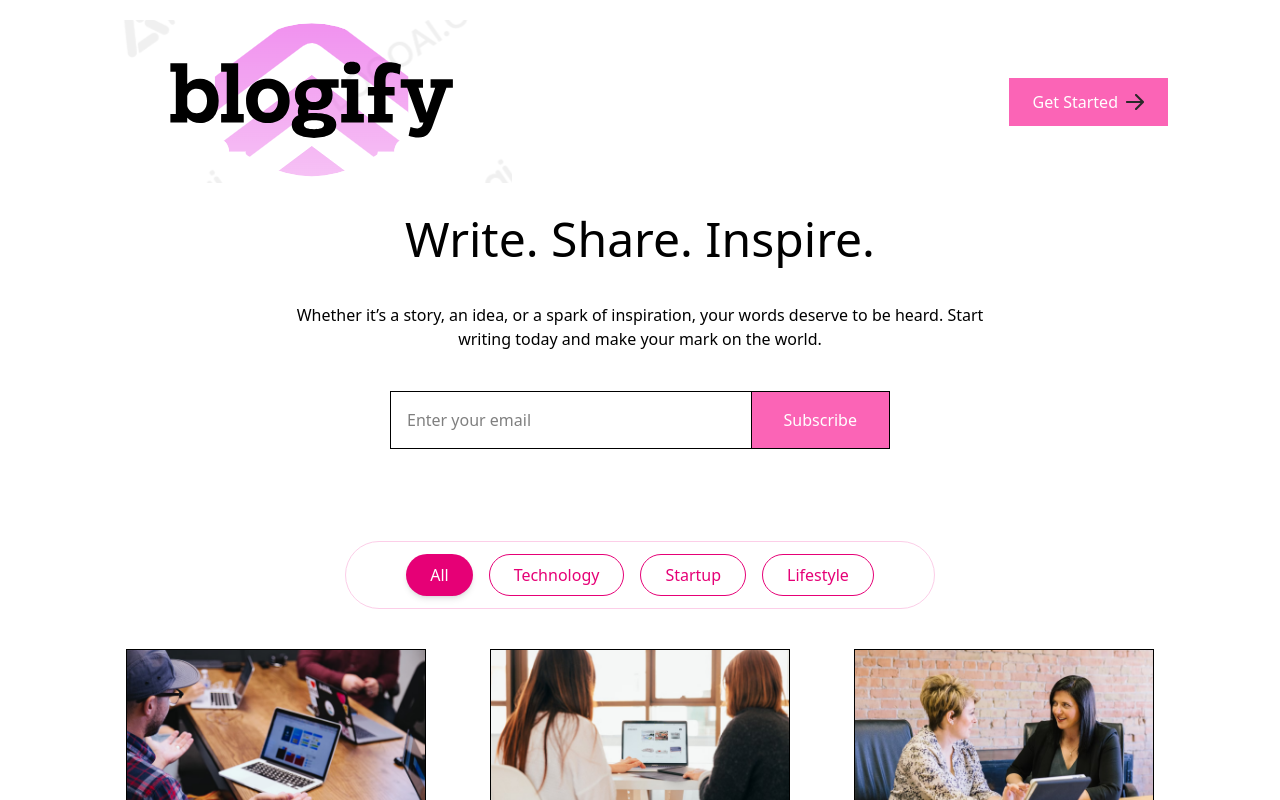
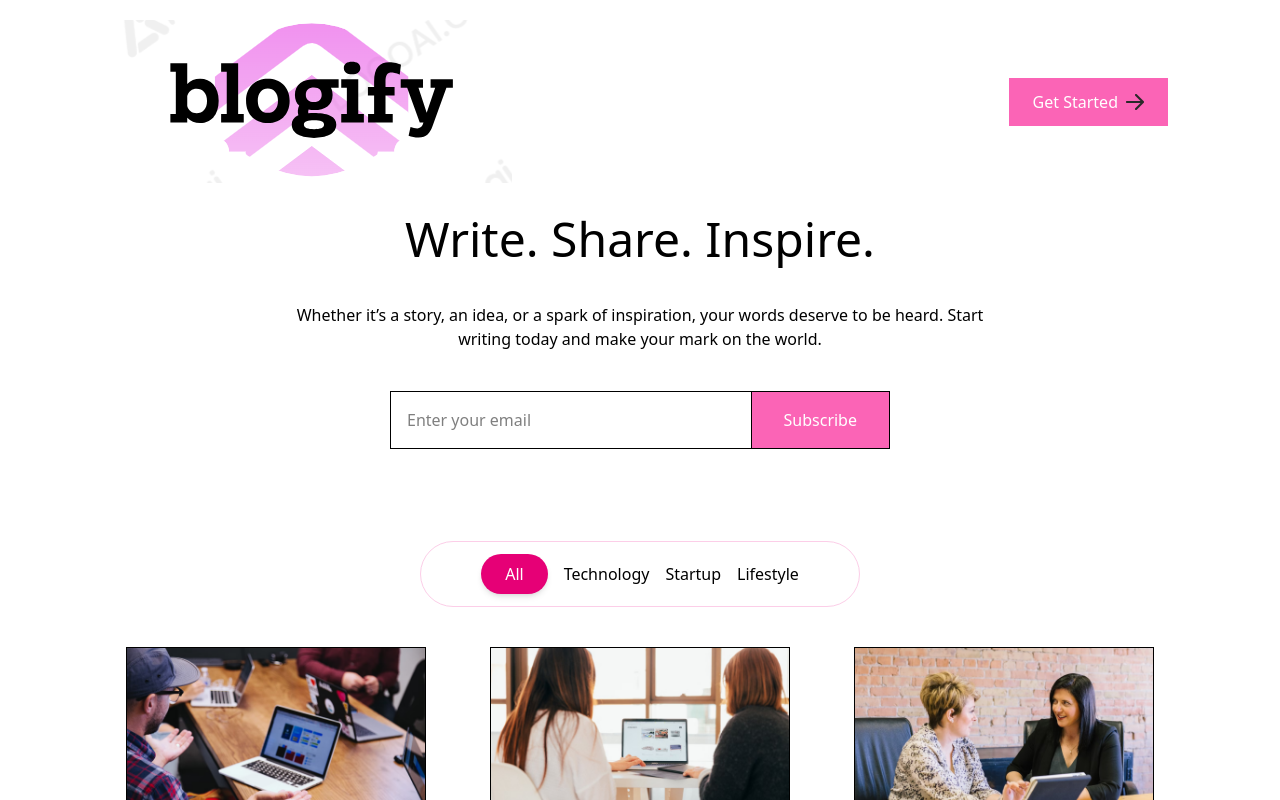
Before and after one commit to jindalharry07/Blogify, a Next.js app: page / in a window 1280 px wide. Shown: the top 800 px of the page. Built offline with nearby package versions, Linux system fonts and the light colour scheme.

Commit message:
Filering in blog items and footer is added

```diff
--- a/Assets/Assets.js
+++ b/Assets/Assets.js
@@ -22,6 +22,7 @@
 import blogify from './blogify.png'
 import arrow from './arrow.png'
 import logo_light from './logo_light.png'
+import logooo from './logooo.png'
 import blog_icon from './blog_icon.png'
 import add_icon from './add_icon.png'
 import email_icon from './email_icon.png'
@@ -35,6 +36,7 @@
     logo,
     arrow,
     logo_light,
+    logooo,
     blog_icon,
     add_icon,
     email_icon,
--- a/Components/BlogItem.jsx
+++ b/Components/BlogItem.jsx
@@ -3,7 +3,7 @@
 import React from "react"
 const BlogItem = ({title, description, category, image}) => {
     return (
-        <div className="max-w-[330px] sm:max-w-[300px] bg-white border border-radius-20% hover:shadow-[-7px_7px_0px_#00000]">
+        <div className="max-w-[330px] sm:max-w-[300px] bg-white border hover:shadow-[-7px_7px_0px_#000000]">
             <Image src={image} alt="" width={400} height={400} className="border-b border-black"/>
             <p className="ml-5 mt-5 px-1 inline-block bg-black text-white text-sm">{category}</p>
             <div className="p-5">
--- a/Components/BlogList.jsx
+++ b/Components/BlogList.jsx
@@ -1,25 +1,28 @@
-import React from "react";
+import React, { useState } from "react";
 import { blog_data } from "@/Assets/Assets";
 import BlogItem from "./BlogItem";
 const BlogList = () => {
+
+    const [menu, setMenu] = useState("All");
+
     return (
         <div>
             <div className=" w-fit mx-auto flex justify-center gap-4 flex-wrap my-10 pl-15 pr-15 pt-3 pb-3 border rounded-full border-pink-200">
-                <button className="bg-pink-600 text-white font-medium py-2 px-6 rounded-full shadow-md hover:bg-pink-600  transition-all duration-300">
+                <button onClick={() => setMenu('All')} className={menu==="All"? "bg-pink-600 text-white font-medium py-2 px-6 rounded-full shadow-md hover:bg-pink-600  transition-all duration-300" : ""}>
                     All
                 </button>
-                <button className="text-pink-600 border font-medium py-2 px-6 rounded-full hover:bg-pink-600 hover:text-white transition-all duration-300">
+                <button onClick={() => setMenu('Technology')} className={menu==="Technology"? "bg-pink-600 text-white font-medium py-2 px-6 rounded-full shadow-md hover:bg-pink-600  transition-all duration-300" : ""}>
                     Technology
                 </button>
-                <button className="text-pink-600 border font-medium py-2 px-6 rounded-full hover:bg-pink-600 hover:text-white transition-all duration-300">
+                <button onClick={() => setMenu('Startup')} className={menu==="Startup"? "bg-pink-600 text-white font-medium py-2 px-6 rounded-full shadow-md hover:bg-pink-600  transition-all duration-300" : ""}>
                     Startup
                 </button>
-                <button className="text-pink-600 border font-medium py-2 px-6 rounded-full hover:bg-pink-600 hover:text-white transition-all duration-300">
+                <button onClick={() => setMenu('Lifestyle')} className={menu==="Lifestyle"? "bg-pink-600 text-white font-medium py-2 px-6 rounded-full shadow-md hover:bg-pink-600  transition-all duration-300" : ""}>
                     Lifestyle
                 </button>
             </div>
-            <div className="flex flex-wrap justify-around gap-1 gap-y-10 mb-16 xl:mx-24">
-                {blog_data.map((item,index) => {
+            <div className="flex flex-wrap justify-around gap-1 gap-y-10 mb-16 xl:mx-24 ">
+                {blog_data.filter((item) => menu==="All" ? true : item.category === menu).map((item,index) => {
                     return <BlogItem key={index} image = {item.image} title={item.title} description={item.description} category={item.category} />
                 })}
             </div>
--- /dev/null
+++ b/Components/Footer.jsx
@@ -0,0 +1,17 @@
+import { assets } from "@/Assets/Assets";
+import Image  from "next/image";
+import React from "react";
+const Footer = () => {
+    return (
+        <div className="flex justify-around flex-col gap-2 sm:gap-0 sm:flex-row bg-gray-100 py-5 itemscenter">
+            <Image src={assets.blogify} alt='' width={120} />
+            <p className="text-sm">All right reserved. Copyright @blogify</p>
+            <div className="flex">
+                <Image src={assets.facebook_icon} alt="" width={40}/>
+                <Image src={assets.twitter_icon} alt="" width={40}/>
+                <Image src={assets.googleplus_icon} alt="" width={40}/>
+            </div>
+        </div>
+    )
+}
+export default Footer;
--- a/Components/Header.jsx
+++ b/Components/Header.jsx
@@ -4,8 +4,8 @@
 
 const Header = () => {
     return (
-        <div className='py-5 px-5 md:px-12 lg:px-28'>
-            <div className='flex justify-between items-center'>
+        <div className='py-5 px-5 md:px-12 lg:px-28 '>
+            <div className='flex justify-between items-center '>
                 <Image src={assets.blogify} width={180} alt="Logo" className='w-[130px] sm:w-auto' />
                 <button className='flex items-center gap-2 font-medium py-1 px-3 sm:py-3 sm:px-6 text-white bg-pink-400'>Get Started <Image src={assets.arrow} alt=''/> </button>
             </div>
--- a/app/page.js
+++ b/app/page.js
@@ -1,4 +1,5 @@
 "use client"
+import Footer from '@/Components/Footer.jsx';
 import Header from '../Components/Header.jsx'
 import BlogList from '@/Components/BlogList.jsx';
 
@@ -7,6 +8,7 @@
    <>
     <Header />
     <BlogList/>
+    <Footer />
    </>
   );
 }
```
Also changed, not shown: Assets/logo_light.png, Assets/logooo.png (added).
